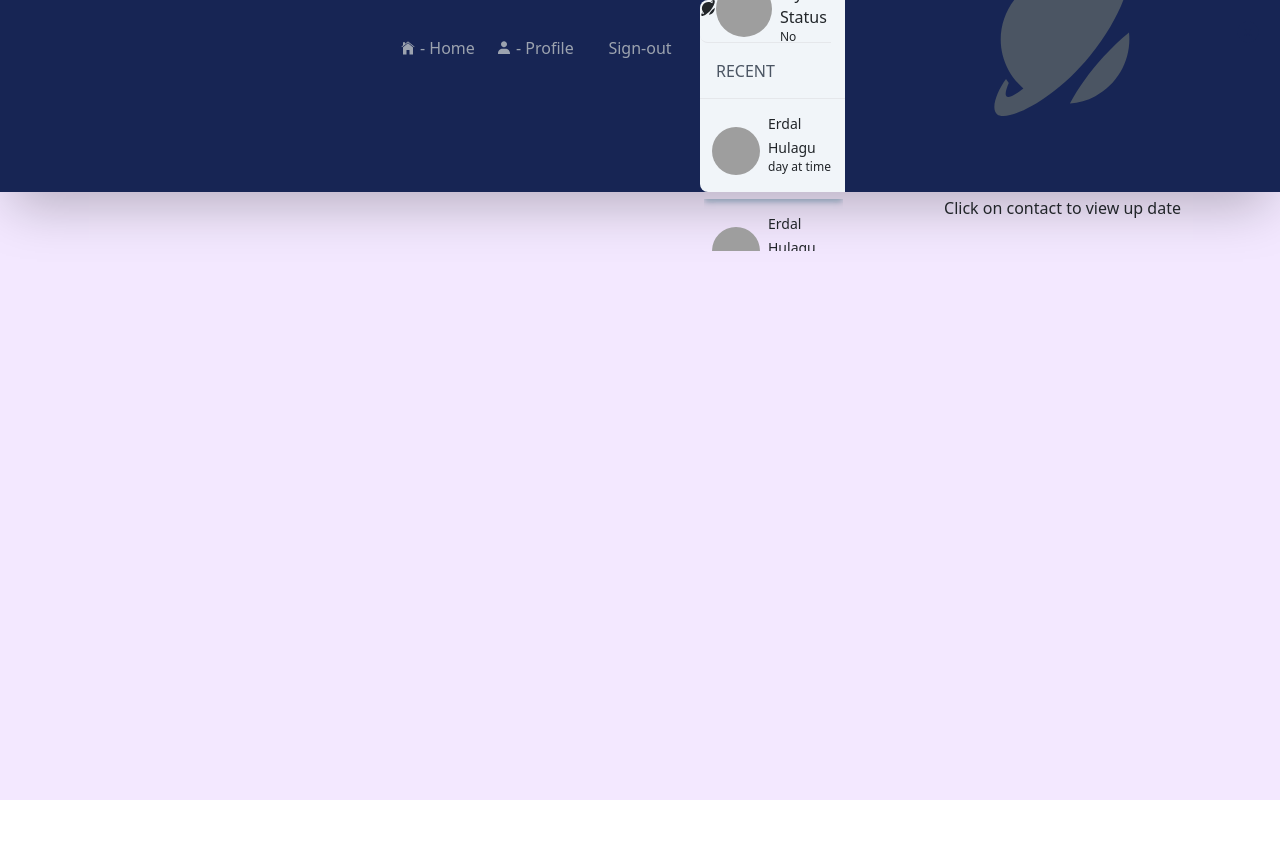
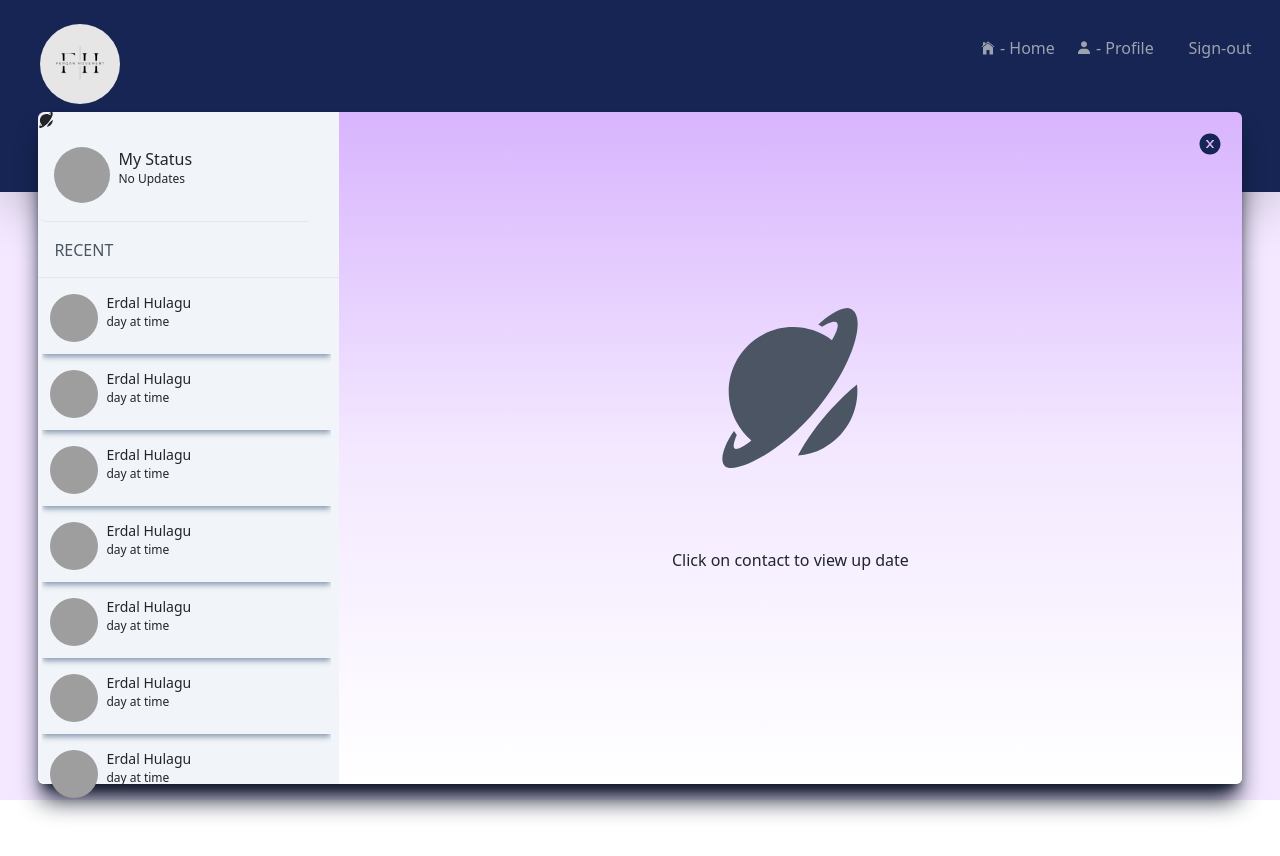
Before and after one commit to erdalHulagu/chat-project-frontEnd, a React (Create React App) app: page /status in a window 1280 px wide. Shown: the top 856 px of the page. Before the commit the page ends 800 px from the top, so only its background shows below. Built offline with nearby package versions, Linux system fonts and the light colour scheme; grey boxes are pictures that could not be loaded; what encrypt-storage would draw is missing.

Commit message:
02/05/24

```diff
--- a/src/App.js
+++ b/src/App.js
@@ -4,6 +4,7 @@ import ProfileSettingDropdownMenu from "./component/user/my-profile/profile-sett
 import CustomRouters from "./router/custom-routers";
 import { IoIosHome } from "react-icons/io";
 import { useNavigate } from "react-router-dom";
+import Main from "./component/user/main/main";
 
 
 
@@ -24,30 +25,10 @@ function App() {
   }
 
   return (
-    <div fluid className="h-screen bg-purple-100 ">
+   <>
+    <Main/>
+   </>
 
-      <div className="h-48 bg-blue-950  flex  justify-center shadow-2xl ">
-        <div className='h-30 w-30 flex left-3 mt-4'>
-          <div className='h-20 w-20 hover:opacity-30  hover:bg-gray-100 rounded-full flex justify-center items-center ml-10'>
-            {/* <img className=' rounded-full cursor-pointer w-20 h-20 absolute ' src={require(`./assets/img/logo.png`)} alt="" /> */}
-          </div>
-        </div>
-        <div className='w-full h-40 mt-1  flex  justify-end right-0'>
-          <div className=' flex mt-4 pt-2 h-10 text-center  w-24 rounded-lg text-gray-400 cursor-pointer hover:text-red-700 ' onClick={hadleHome}>
-            <IoIosHome className='mt-1 mr-1 ' />
-            <p>- Home</p>
-          </div>
-          <div className=' flex mt-4 pt-2 h-10 text-center  w-24 rounded-lg text-gray-400 cursor-pointer hover:text-red-700 ' onClick={handleProfile}>
-            <BiSolidUser className='mt-1 mr-1 ' />
-            <p>- Profile</p>
-          </div>
-          <button className='mt-4 h-10 mr-3 w-24 hover:opacity-30  rounded-lg text-gray-400  hover:text-slate-950 hover:bg-gray-100   ' onClick={handleSignOut}  >Sign-out</button>
-        </div>
-
-            <CustomRouters />
-
-      </div>
-    </div>
 
   );
 }
--- a/src/component/common/menu/main.jsx
+++ b/src/component/common/menu/menu.jsx
@@ -2,7 +2,7 @@ import React, { useState } from 'react'
 import Register from '../register/register'
 import Login from '../login/login';
 import { BiSolidLeftArrowSquare } from 'react-icons/bi';
-const Menu = () => {
+const Menu= () => {
     const [register, setRegister] = useState(false);
     const [login, setLogin] = useState(false);
     const [submit, setSubmit] = useState(false);
--- a/src/component/user/home/home.jsx
+++ /dev/null
@@ -1,65 +0,0 @@
-import React from 'react'
-import UserHome from '../user-home/user-home';
-import { BiSolidUser } from 'react-icons/bi'
-import { useNavigate } from 'react-router-dom';
-import MyStatus from '../status/my-status';
-import Group from '../group/group-chat/group';
-import AddExsistingGroup from '../group/group-chat/create-existing-group/add-existing-comminity';
-import { IoIosHome } from 'react-icons/io';
-
-
-
-const Home = () => {
-
-    const navigater = useNavigate();
-
-    const hadleHome = () => {
-        navigater('/home');
-    }
-    const handleProfile = () => {
-        navigater('/profile');
-    }
-    const handleSignOut = () => {
-        navigater('/');
-    }
-
-
-
-
-    return (
-
-            // <div fluid className="h-screen bg-purple-100 ">
-
-            //     <div className="h-48 bg-blue-950  flex  justify-center shadow-2xl ">
-            //         <div className='h-30 w-30 flex left-3 mt-4'>
-            //             <div className='h-20 w-20 rounded-full flex justify-center items-center ml-10'>
-            //                 <img className=' rounded-full cursor-pointer w-20 h-20 absolute ' src={require(`../../../assets/img/logo.png`)} alt="" />
-            //             </div>
-            //         </div>
-            //         <div className='w-full h-40 mt-1  flex  justify-end right-0'>
-            //             <div className=' flex mt-4 pt-2 h-10 text-center  w-24 rounded-lg text-gray-400 cursor-pointer hover:text-red-700 ' onClick={hadleHome}>
-            //                 <IoIosHome className='mt-1 mr-1 ' />
-            //                 <p>- Home</p>
-            //             </div>
-            //             <div className=' flex mt-4 pt-2 h-10 text-center  w-24 rounded-lg text-gray-400 cursor-pointer hover:text-red-700 ' onClick={handleProfile}>
-            //                 <BiSolidUser className='mt-1 mr-1 ' />
-            //                 <p>- Profile</p>
-            //             </div>
-            //             <button className='mt-4 h-10 mr-3 w-24 hover:opacity-30  rounded-lg text-gray-400  hover:text-slate-950 hover:bg-gray-100   ' onClick={handleSignOut}  >Sign-out</button>
-            //         </div>
-
-
-                    <div className=" h-[84vh] w-[94%] bg-gradient-to-b from-purple-300 via-purple-100 to-white absolute bottom-22  top-28 rounded  shadow-slate-900  shadow-xl " >
-                         {/* <MyStatus/> */}
-                        {/* <UserHome/>  */}
-                        <Group/>
-
-
-                    </div>
-            //     </div>
-            // </div>
-
-    )
-}
-
-export default Home
--- /dev/null
+++ b/src/component/user/main/main.jsx
@@ -0,0 +1,67 @@
+import React from 'react'
+import UserHome from '../user-home/user-home';
+import { BiSolidUser } from 'react-icons/bi'
+import { useNavigate } from 'react-router-dom';
+import MyStatus from '../status/my-status';
+import Group from '../group/group-chat/group';
+import AddExsistingGroup from '../group/group-chat/create-existing-group/add-existing-comminity';
+import { IoIosHome } from 'react-icons/io';
+import CustomRouters from '../../../router/custom-routers';
+
+
+
+const Main = () => {
+
+    const navigater = useNavigate();
+
+    const hadleHome = () => {
+        navigater('/home');
+    }
+    const handleProfile = () => {
+        navigater('/profile');
+    }
+    const handleSignOut = () => {
+        navigater('/');
+    }
+
+
+
+
+    return (
+
+            <div fluid className="h-screen bg-purple-100 ">
+
+                <div className="h-48 bg-blue-950  flex  justify-center shadow-2xl ">
+                    <div className='h-30 w-30 flex left-3 mt-4'>
+                        <div className='h-20 w-20 rounded-full flex justify-center items-center ml-10'>
+                            <img className=' rounded-full cursor-pointer w-20 h-20 absolute ' src={require(`../../../assets/img/logo.png`)} alt="" />
+                        </div>
+                    </div>
+                    <div className='w-full h-40 mt-1  flex  justify-end right-0'>
+                        <div className=' flex mt-4 pt-2 h-10 text-center  w-24 rounded-lg text-gray-400 cursor-pointer hover:text-red-700 ' onClick={hadleHome}>
+                            <IoIosHome className='mt-1 mr-1 ' />
+                            <p>- Home</p>
+                        </div>
+                        <div className=' flex mt-4 pt-2 h-10 text-center  w-24 rounded-lg text-gray-400 cursor-pointer hover:text-red-700 ' onClick={handleProfile}>
+                            <BiSolidUser className='mt-1 mr-1 ' />
+                            <p>- Profile</p>
+                        </div>
+                        <button className='mt-4 h-10 mr-3 w-24 hover:opacity-30  rounded-lg text-gray-400  hover:text-slate-950 hover:bg-gray-100   ' onClick={handleSignOut}  >Sign-out</button>
+                    </div>
+
+
+                    <div className=" h-[84vh] w-[94%] bg-gradient-to-b from-purple-300 via-purple-100 to-white absolute bottom-22  top-28 rounded  shadow-slate-900  shadow-xl " >
+                         {/* <MyStatus/> */}
+                        {/* <UserHome/>  */}
+                        {/* <Group/> */}
+                        <CustomRouters/>
+
+
+                    </div>
+                 </div>
+            </div>
+
+    )
+}
+
+export default Main
--- a/src/page/common/menu-page.jsx
+++ b/src/page/common/menu-page.jsx
@@ -1,5 +1,5 @@
 import React from 'react'
-import Menu from '../../component/common/menu/main'
+import Menu from '../../component/common/menu/menu'
 
 const MenuPage = () => {
   return (
--- a/src/page/user/home-page.jsx
+++ b/src/page/user/main-page.jsx
@@ -1,10 +1,10 @@
 import React from 'react'
-import Home from '../../component/user/home/home'
+import Main from '../../component/user/main/main'
 
 const HomePages = () => {
   return (
     <>
-      <Home />
+      <Main />
     </>
   )
 }
--- a/src/router/custom-routers.js
+++ b/src/router/custom-routers.js
@@ -3,7 +3,7 @@ import { Route, Routes } from 'react-router-dom'
 import MenuPage from '../page/common/menu-page'
 import RegisterPage from '../page/common/register-page'
 import LoginPage from '../page/common/login-page'
-import HomePages from '../page/user/home-page'
+import MainPages from '../page/user/main-page'
 import MyProfilePage from '../page/user/my-profile-page'
 import FriendProfilePage from '../page/user/friend-profile-page'
 import StatusPage from '../page/user/status-page'
@@ -16,7 +16,7 @@ const CustomRouters = () => {
         <Route path="/" element={<MenuPage />} />
         <Route path="/register" element={<RegisterPage />} />
         <Route path="/login" element={<LoginPage />} />
-        <Route path="/home" element={<HomePages />} />
+        <Route path="/home" element={<MainPages />} />
         <Route path='/profile' element={<MyProfilePage />} />
         <Route path='/updateProfile' element={<UpdateProfilePage/>}/>
         <Route path='/friendProfile' element={<FriendProfilePage />} />
```
